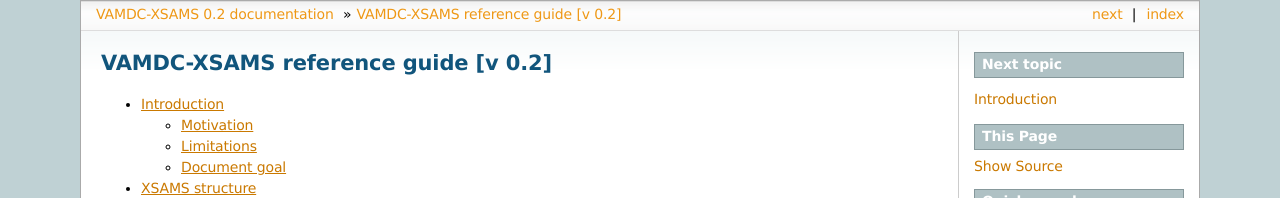
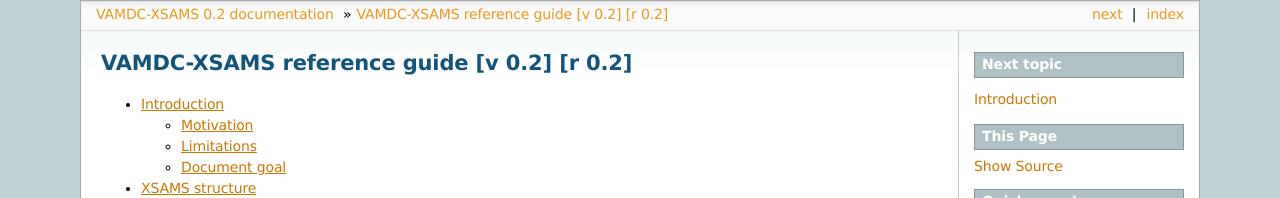
Before and after one commit to VAMDC/Standards, a Sphinx documentation site: the page built from doc/source/vamdcxsams/index.rst, in a window 1280 px wide and 900 px high. Shown: the top 198 px of the window. Built offline with Sphinx 7.4.7, drawn with Linux system fonts in a browser that asks for light colours; formulas are drawn with MathJax 3; some of the changed text lies outside the part shown.

Commit message:
added vamdcXsams-version substitution

```diff
--- a/doc/source/vamdcxsams/index.rst
+++ b/doc/source/vamdcxsams/index.rst
@@ -1,8 +1,9 @@
 .. _vamdcxsamsLanguage-index:
+.. |vamdcxsamsLanguage-version| replace:: 0.2
 
-
-VAMDC-XSAMS reference guide  [v |version|]
-==========================================
+==============================================================================================
+VAMDC-XSAMS reference guide  [v |vamdcxsamsLanguage-version|] [r |release|]
+==============================================================================================
 
 
 
```
